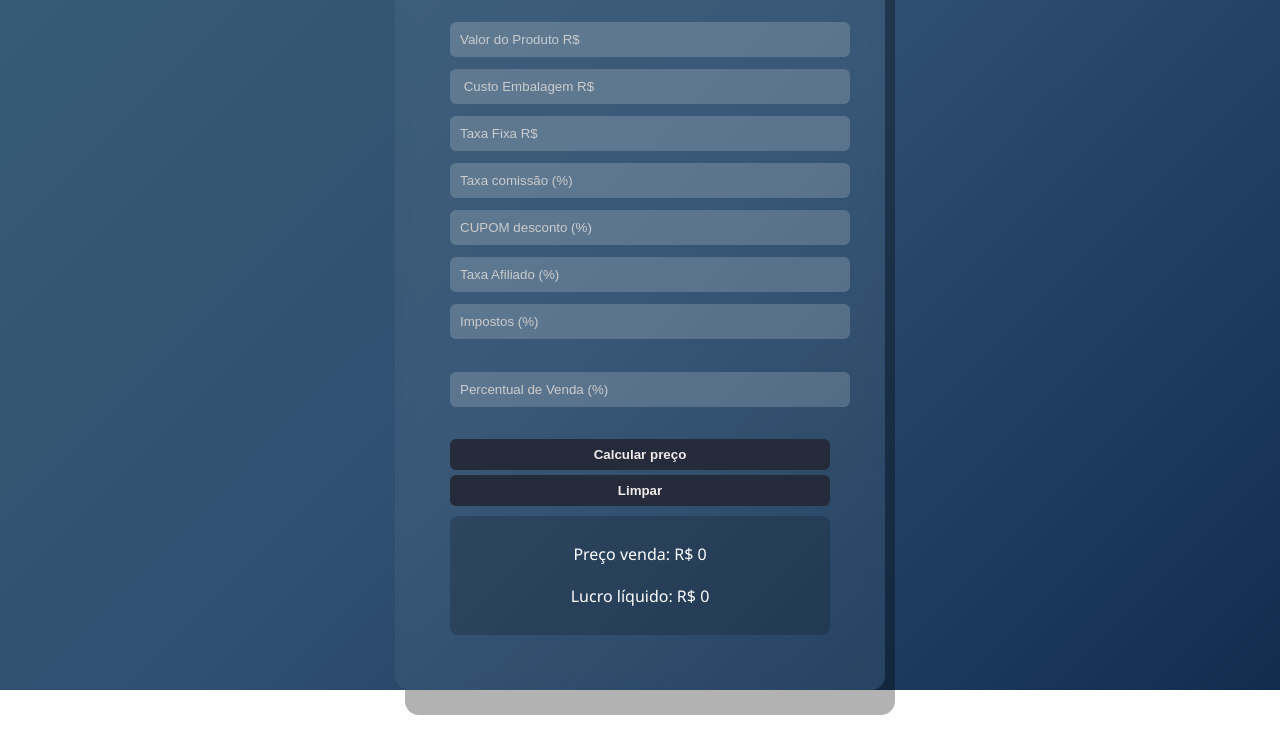
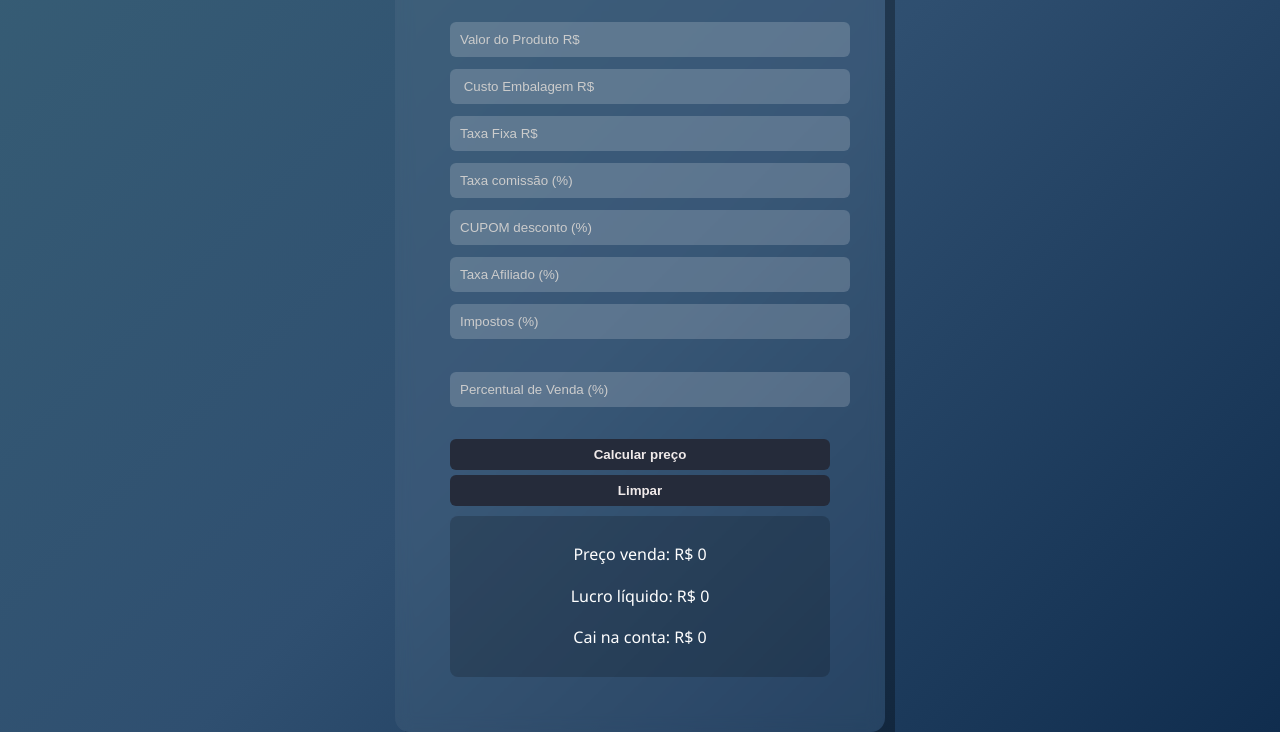
Before and after one commit to MacielHeli/MargemPro, a plain HTML site: page index.html in a window 1280 px wide. Shown: the part 169-901 px from the top of the page. Before the commit the page ends 859 px from the top, so only its background shows below. Drawn offline with Linux system fonts and the light colour scheme.

Commit message:
Add new line for HTML file termination

```diff
--- a/index.html
+++ b/index.html
@@ -48,6 +48,7 @@
 
 <p>Preço venda: R$ <span id="Venda">0</span></p>
 <p>Lucro líquido: R$ <span id="lucro">0</span></p>
+<p> Cai na conta: R$ <span id="Cai_conta">0</span></p>
 <!--<p>Margem Líquida: <span id="custoTotal">0</span>%</p>-->
 
 
```
